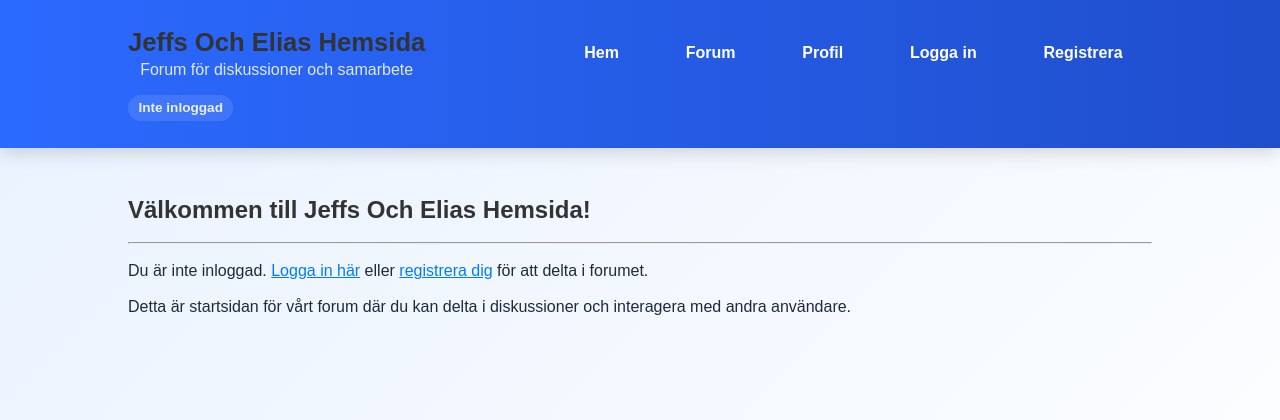
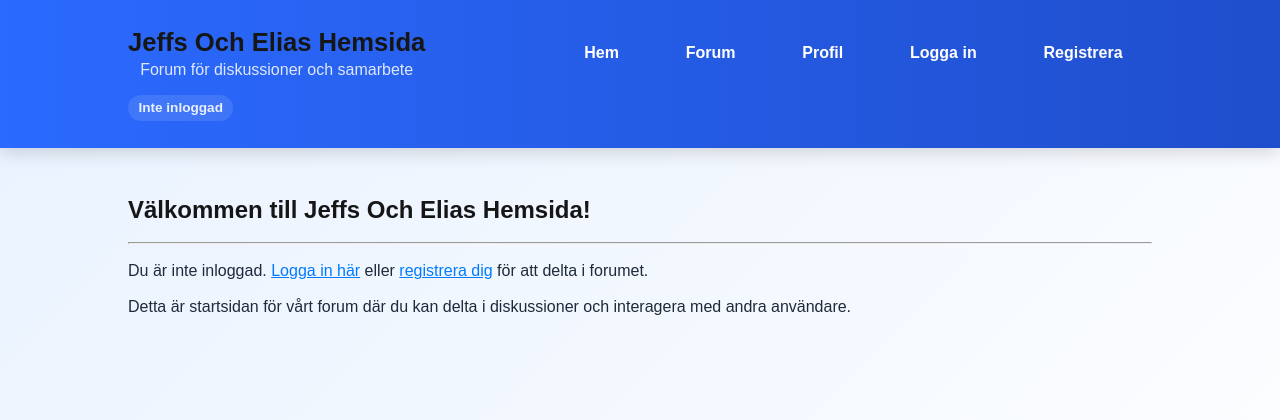
Before and after one commit to Carlchr/BetygshojandeProjekt, a Flask app: page / in a window 1280 px wide. Shown: the top 420 px of the page. Run offline with Flask 3, Linux system fonts and the light colour scheme; some libraries are stand-ins or nearby versions.

Commit message:
Colour title update

```diff
--- a/static/style.css
+++ b/static/style.css
@@ -51,10 +51,8 @@ nav a:hover {
 }
 
 h1, h2, h3 {
-    color: #333;
+    color: #161616;
 }
-
-
 
 footer p {
     margin: 0;
```
